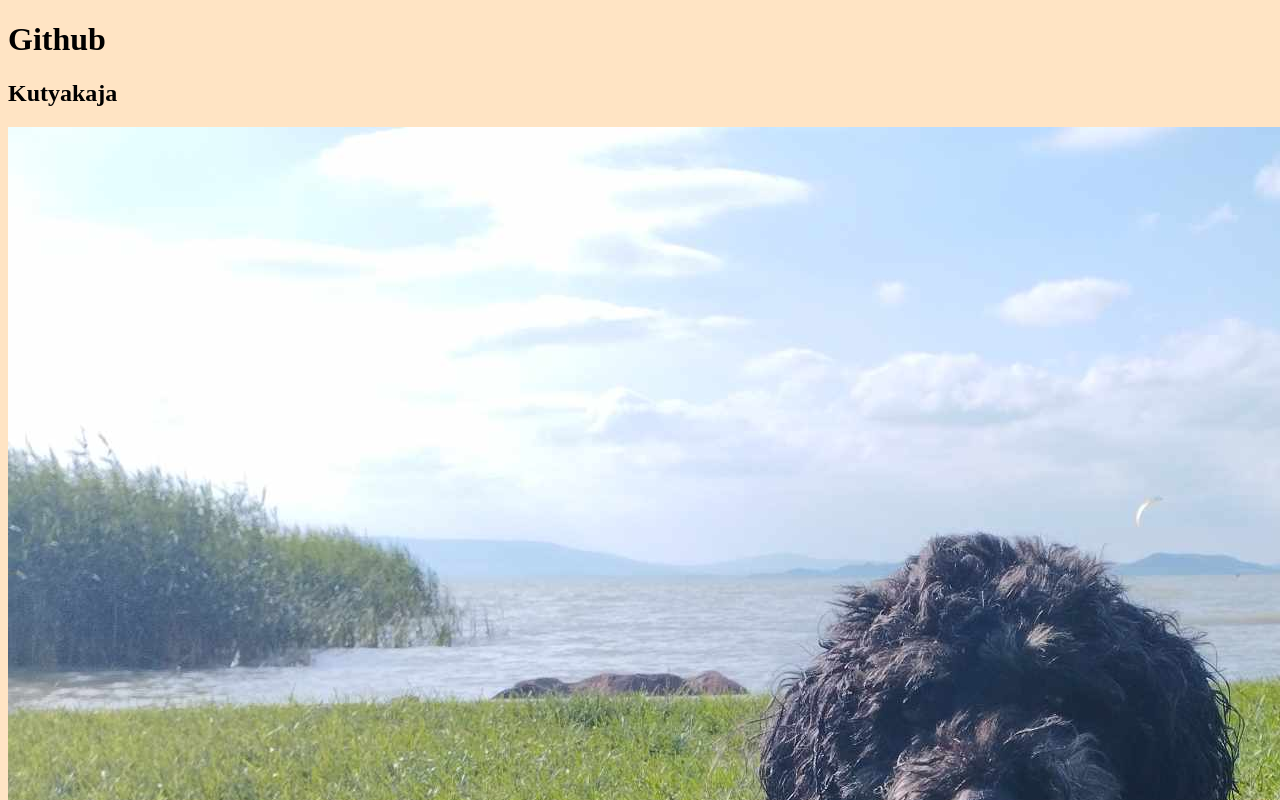
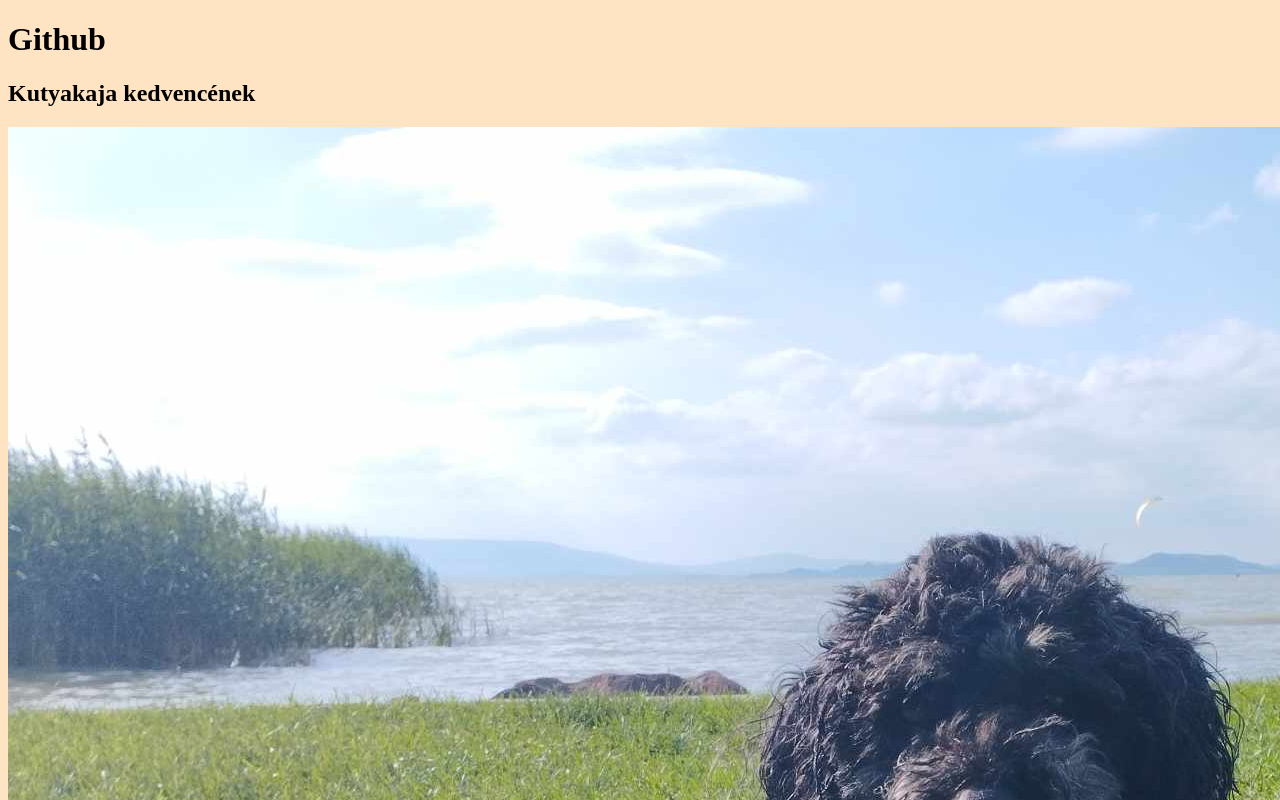
Before and after one commit to kdani97/kdani, a plain HTML site: page index.html in a window 1280 px wide. Shown: the top 800 px of the page. Drawn offline with Linux system fonts and the light colour scheme.

```diff
--- a/index.html
+++ b/index.html
@@ -8,7 +8,7 @@
 </head>
 <body>
     <h1>Github</h1>
-    <h2>Kutyakaja</h2>
+    <h2>Kutyakaja kedvencének</h2>
 <img src="/img/att.wiASnxg87_7o68jbl0-eHe3Ue_olODNnpdl2GRJPCkQ (1).jpg" alt="kutya">
 </body>
 </html>
```
Also changed, not shown: style.css (line endings or trailing spaces).
